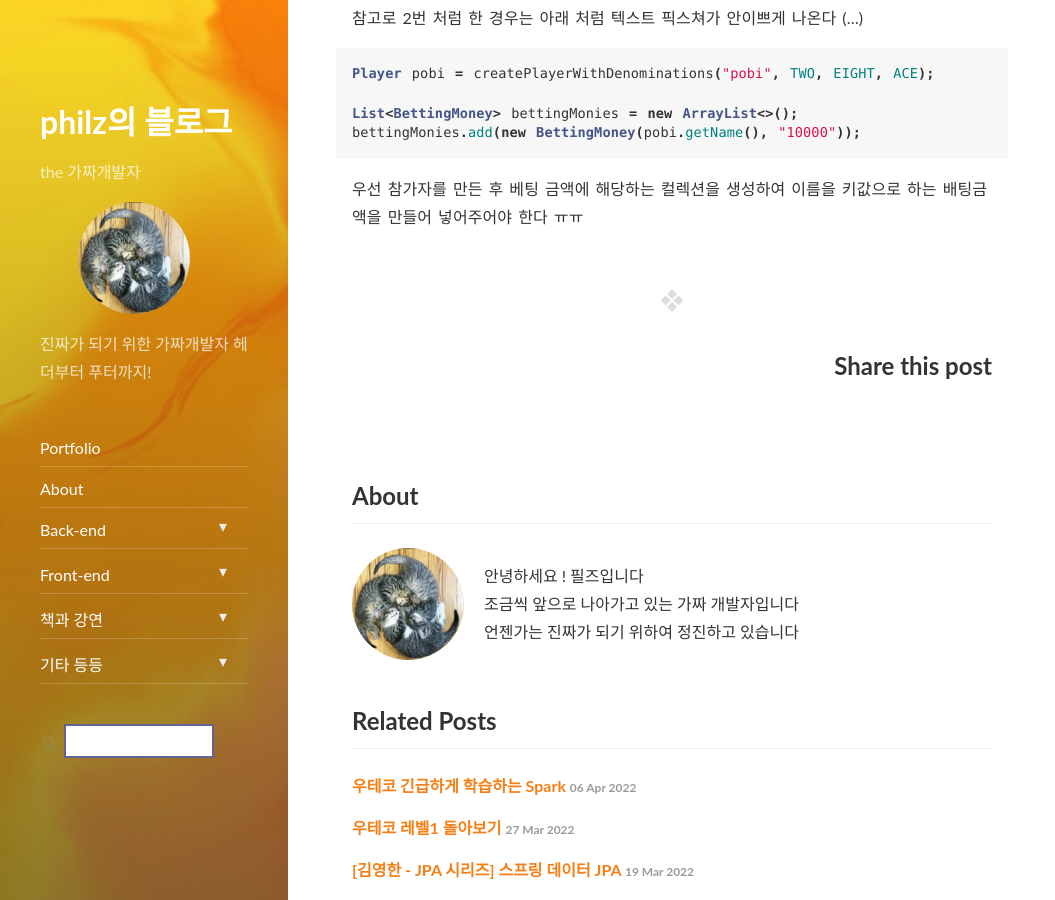
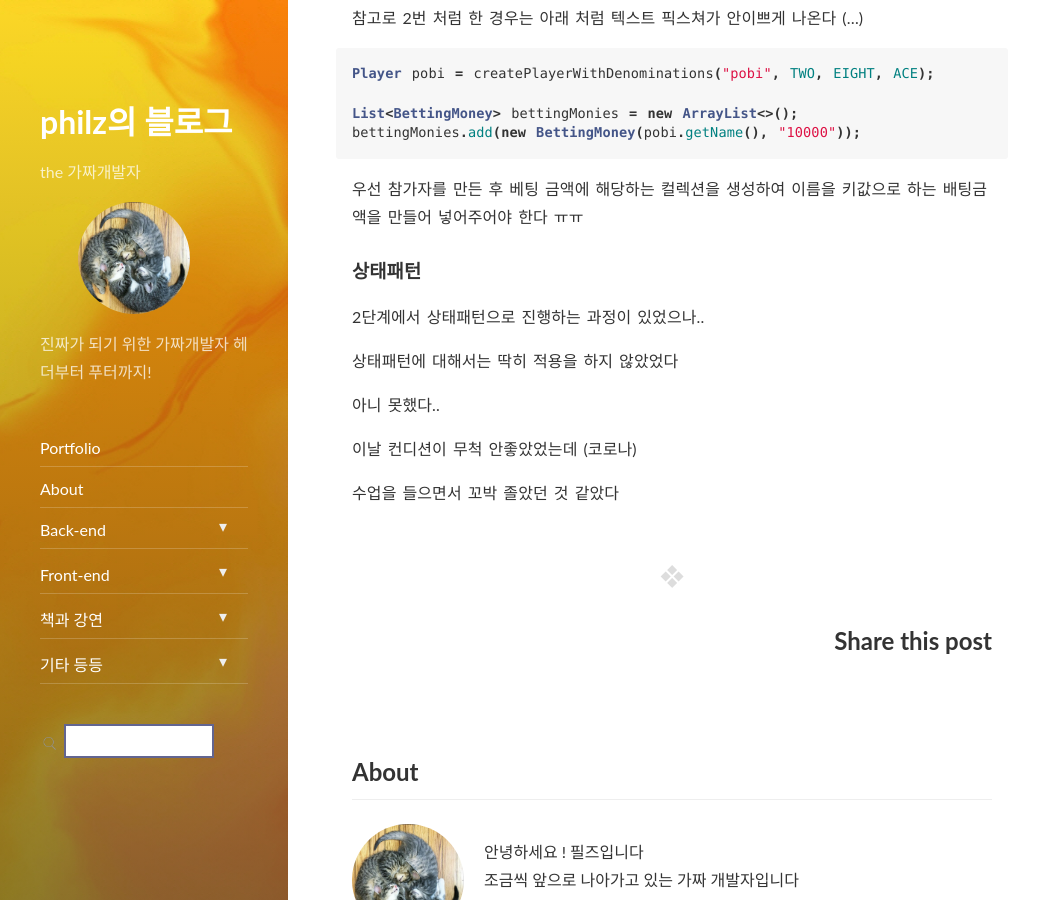
Before and after one commit to progress0407/progress0407.github.io, a Jekyll site: the page built from _posts/backend/wooteco/2022-03-18-wooteco-blackjack-mission-review.md, in a window 1280 px wide and 900 px high, scrolled down 1127 px. Shown: the whole window, without its empty margins (0-1055 px from the left). Built offline with Jekyll 4.4.1, drawn with Linux system fonts in a browser that asks for light colours; nearby versions of some CDN libraries.

Commit message:
블랙잭 미션

````diff
--- a/_posts/backend/wooteco/2022-03-18-wooteco-blackjack-mission-review.md
+++ b/_posts/backend/wooteco/2022-03-18-wooteco-blackjack-mission-review.md
@@ -55,3 +55,15 @@ bettingMonies.add(new BettingMoney(pobi.getName(), "10000"));
 ```
 
 우선 참가자를 만든 후 베팅 금액에 해당하는 컬렉션을 생성하여 이름을 키값으로 하는 배팅금액을 만들어 넣어주어야 한다 ㅠㅠ
+
+### 상태패턴
+
+2단계에서 상태패턴으로 진행하는 과정이 있었으나..
+
+상태패턴에 대해서는 딱히 적용을 하지 않았었다
+
+아니 못했다..
+
+이날 컨디션이 무척 안좋았었는데 (코로나)
+
+수업을 들으면서 꼬박 졸았던 것 같았다
````
